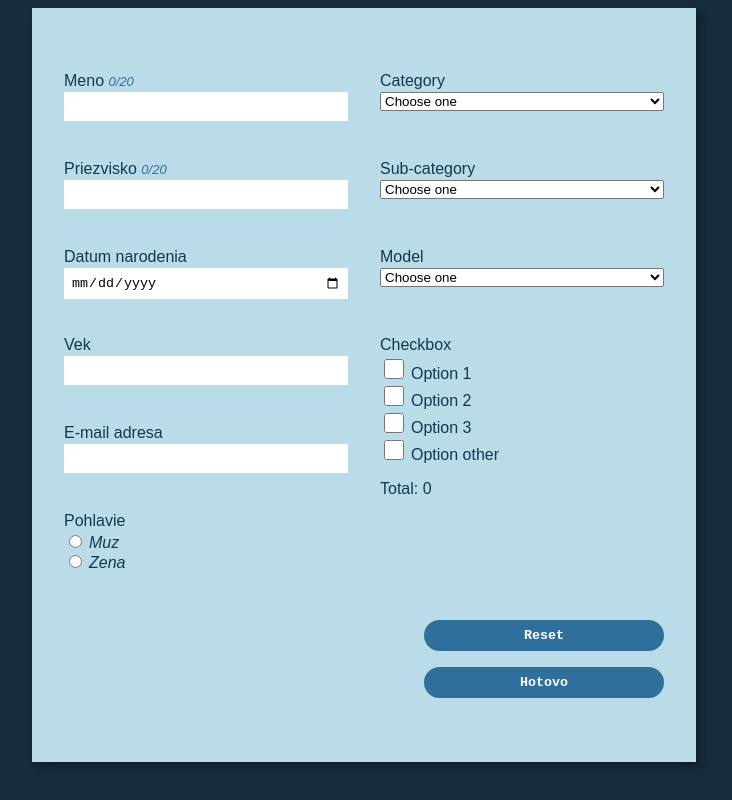
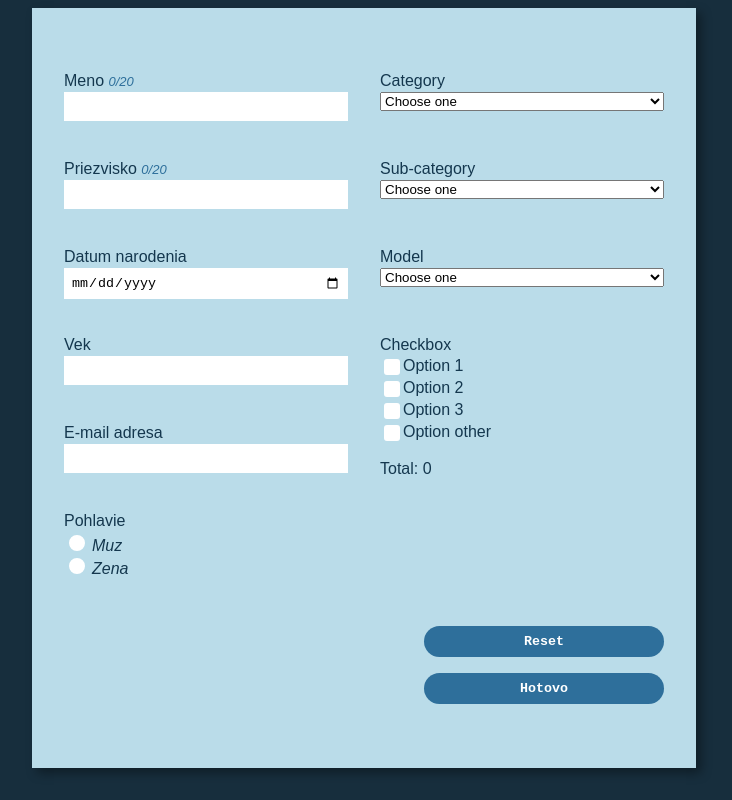
Before and after one commit to PlankoAdam/webte1_z2, a plain HTML site: page index.html in a window 1280 px wide. Shown: the whole page, without its empty margins (276-1008 px from the left). Drawn offline with Linux system fonts and the light colour scheme.

```diff
--- a/css/style.css
+++ b/css/style.css
@@ -61,7 +61,18 @@
 }
 
 .form-element input[type="radio"]{
-    accent-color: var(--dark);
+    appearance: none;
+    -webkit-appearance: none;
+    background-color: white;
+    width: 1rem;
+    height: 1rem;
+    border-radius: 50%;
+    border: 3px solid white;
+    cursor: pointer;
+}
+
+.form-element input[type="radio"]:checked{
+    background-color: var(--dark);
 }
 
 .btn{
@@ -83,9 +94,10 @@
     color: white;
     font-family: monospace;
     font-weight: bold;
+    cursor: pointer;
 }
 
-.form-element button:hover{
+.btn button:hover{
     background-color: white;
     color: var(--dark);
     transition: 0.3s;
@@ -116,8 +128,10 @@
 #opt-other-txtbox{
     box-sizing: border-box;
     width: 100%;
+    min-width: 0;
     display: none;
     margin-top: 0.5rem;
+    /* overflow-x: unset; */
 }
 
 #opt-other:checked ~ #opt-other-txtbox{
@@ -125,19 +139,30 @@
 }
 
 input[type="checkbox"]{
-    /* appearance: none; */
-    accent-color: var(--dark);
-    border-radius: 5px;
-    height: 20px;
-    width: 20px;
-    background-color: var(--mid);
-    outline: none;
+    appearance: none;
+    -webkit-appearance: none;
+    background-color: white;
+    border-radius: 3px;
+    height: 1rem;
+    width: 1rem;
     cursor: pointer;
-    border: 5px solid black;
+    border: 3px solid white;
+}
+
+input[type="checkbox"]:checked{
+    background-color: var(--dark);
 }
 
 input[type="checkbox"] + label{
     cursor: pointer;
+}
+
+.checkbox-item{
+    width: 100%;
+    display: flex;
+    align-items: center;
+    /* align-items: center; */
+    /* flex-wrap: wrap; */
 }
 
 label a{
--- a/index.html
+++ b/index.html
@@ -81,19 +81,19 @@
 
                     <div class="form-element">
                         <label>Checkbox</label>
-                        <div>
+                        <div class="checkbox-item">
                             <input type="checkbox" name="opt1" id="opt1">
                             <label for="opt1">Option 1</label>
                         </div>
-                        <div>
+                        <div class="checkbox-item">
                             <input type="checkbox" name="opt2" id="opt2">
                             <label for="opt2">Option 2</label>
                         </div>
-                        <div>
+                        <div class="checkbox-item">
                             <input type="checkbox" name="opt3" id="opt3">
                             <label for="opt3">Option 3</label>
                         </div>
-                        <div>
+                        <div class="checkbox-item">
                             <input type="checkbox" name="opt-other" id="opt-other">
                             <label for="opt-other">Option other</label>
                             <input type="text" id="opt-other-txtbox">
```
